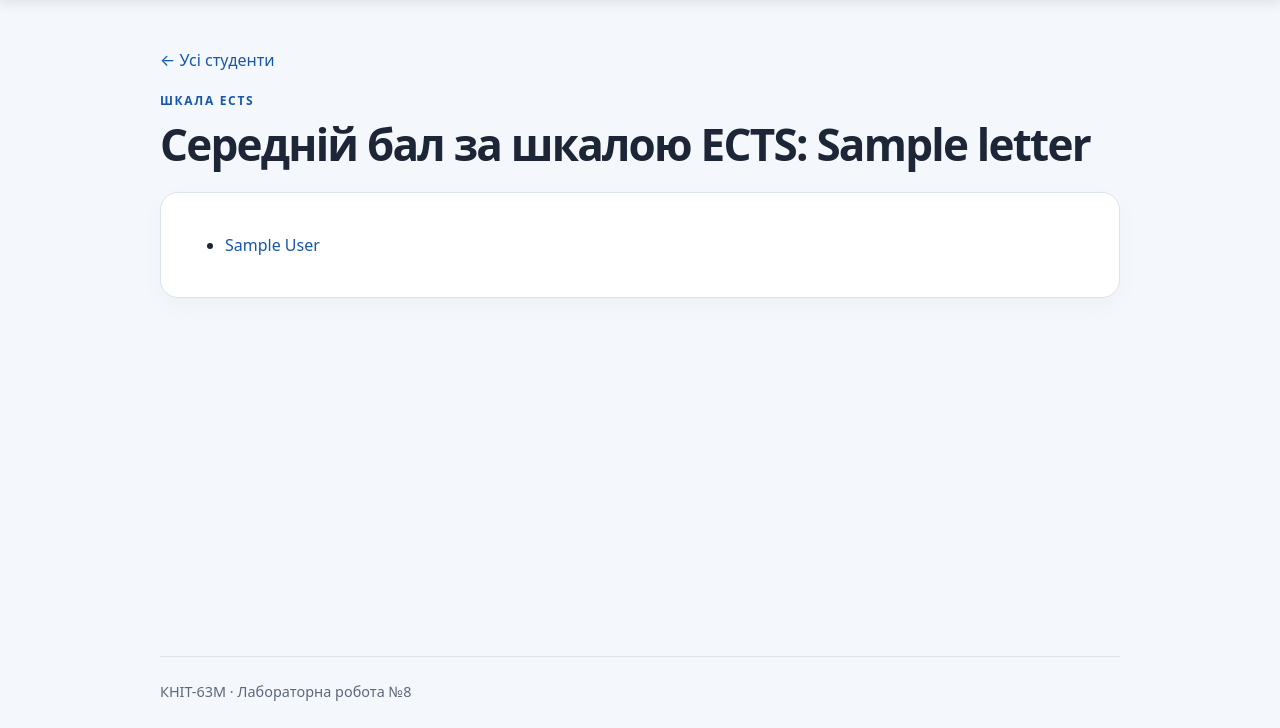
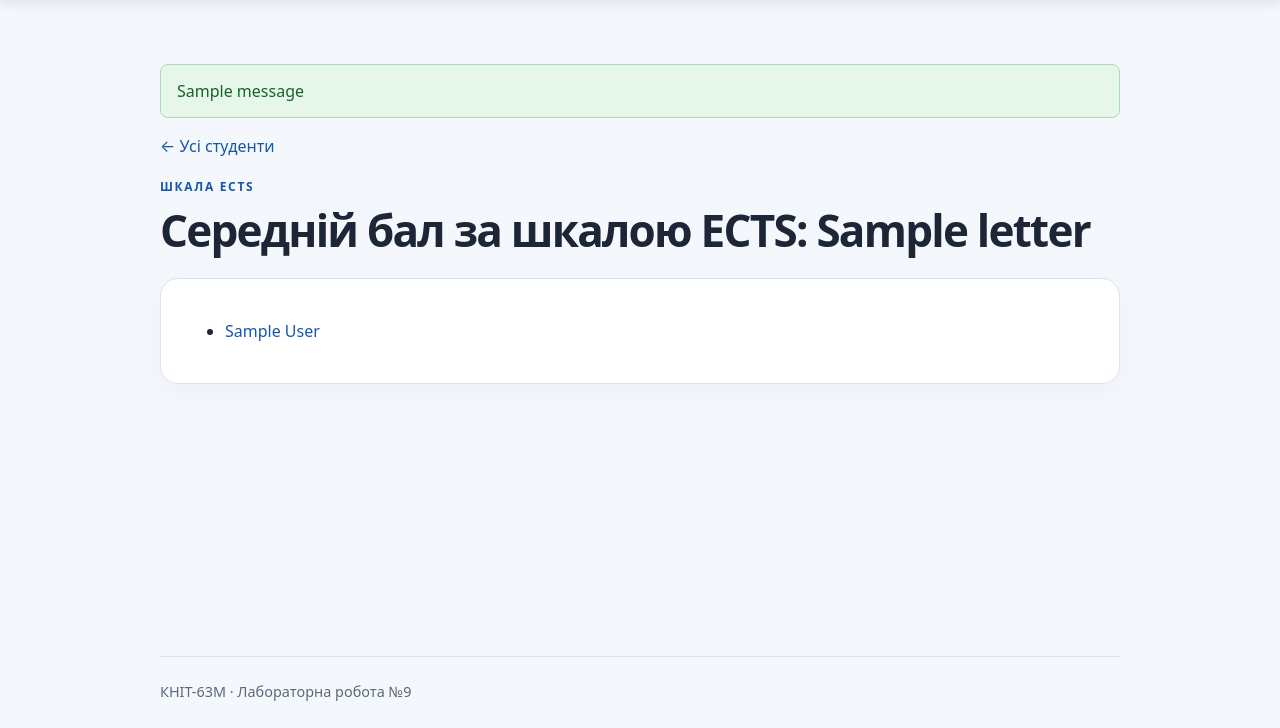
Before and after one commit to asiaglh/student-portal, a Django app: template students/templates/students/by_ects.html in a window 1280 px wide. Shown: the part 72-800 px from the top of the page. Run offline with Django 5.2, Linux system fonts and the light colour scheme; the template is opened without the code that fills it: most values are stand-ins (such as "Sample title", 1, 10 or a date in 2020); one stand-in notice (Sample message) is shown.

Commit message:
ЛР9: меню входу і повідомлення

```diff
--- a/templates/base.html
+++ b/templates/base.html
@@ -16,12 +16,17 @@
         <a href="{% url 'students:ranking' %}">Рейтинг</a>
         <a href="{% url 'students:pages' %}">Сторінки</a>
         <a href="{% url 'students:debtors' %}">Боржники</a>
+        {% if user.is_authenticated %}
+        <span class="nav-user">{{ user.get_username }}</span>
+        <form method="post" action="{% url 'logout' %}" class="logout-form">{% csrf_token %}<button type="submit">Вийти</button></form>
+        {% endif %}
       </nav>
     </div>
   </header>
   <main class="container">
+    {% for message in messages %}<p class="message">{{ message }}</p>{% endfor %}
     {% block content %}{% endblock %}
   </main>
-  <footer class="container site-footer">КНІТ-63М · Лабораторна робота №8</footer>
+  <footer class="container site-footer">КНІТ-63М · Лабораторна робота №9</footer>
 </body>
 </html>
```
